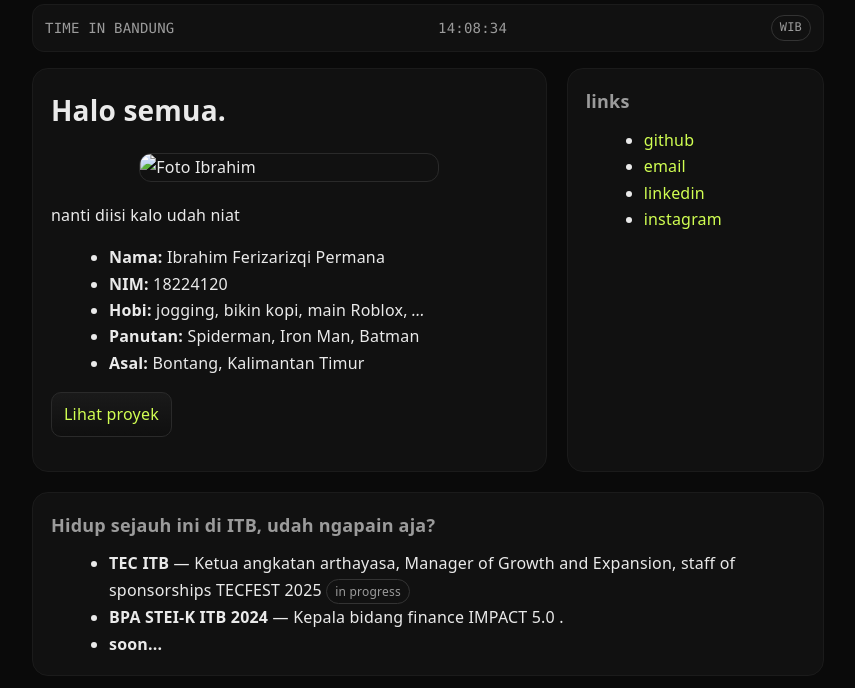
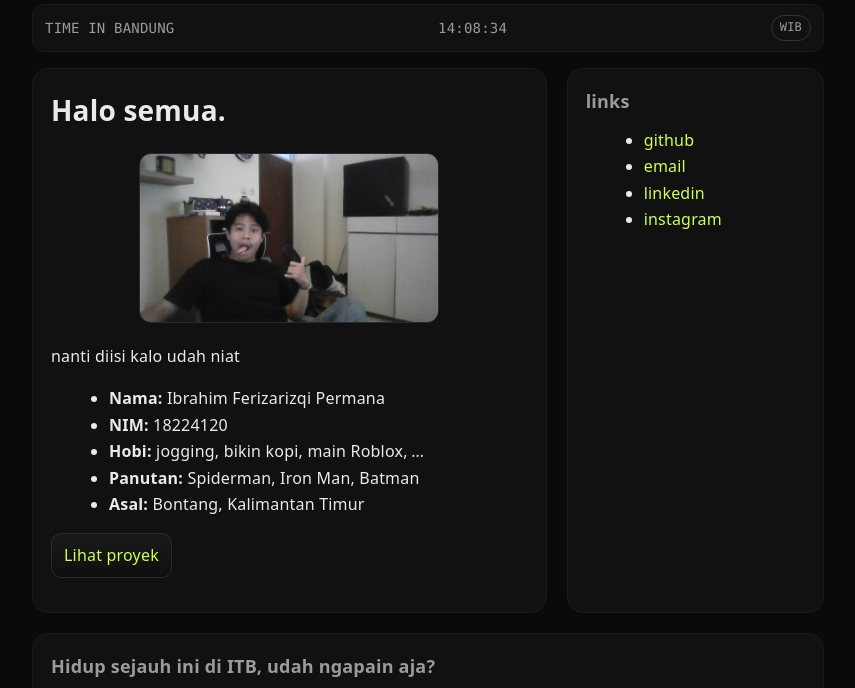
Before and after one commit to ibr4him-ctrl/ibr4him-ctrl.github.io, a plain HTML site: page index.html in a window 1280 px wide. Shown: the part 86-774 px from the top of the page, without its empty margins (212-1067 px from the left). Drawn offline with Linux system fonts and the light colour scheme.

Commit message:
nambah foto

```diff
--- a/index.html
+++ b/index.html
@@ -65,7 +65,7 @@
       <section class="card" id="about">
         <h1>Halo semua.</h1>
         <!-- Pastikan file foto.jpg berada di folder yang sama dengan index.html -->
-        <img src="c:\Users\ibrahim\Pictures\Camera Roll\WIN_20251030_11_14_30_Pro.jpg" alt="Foto Ibrahim" class="profile-pic" />
+        <img src="WIN_20251030_11_14_30_Pro.jpg" alt="Foto Ibrahim" class="profile-pic" />
         <p>nanti diisi kalo udah niat</p>
         <ul>
           <li><strong>Nama:</strong> Ibrahim Ferizarizqi Permana</li>
```
Also changed, not shown: WIN_20251030_11_14_30_Pro.jpg (added).
